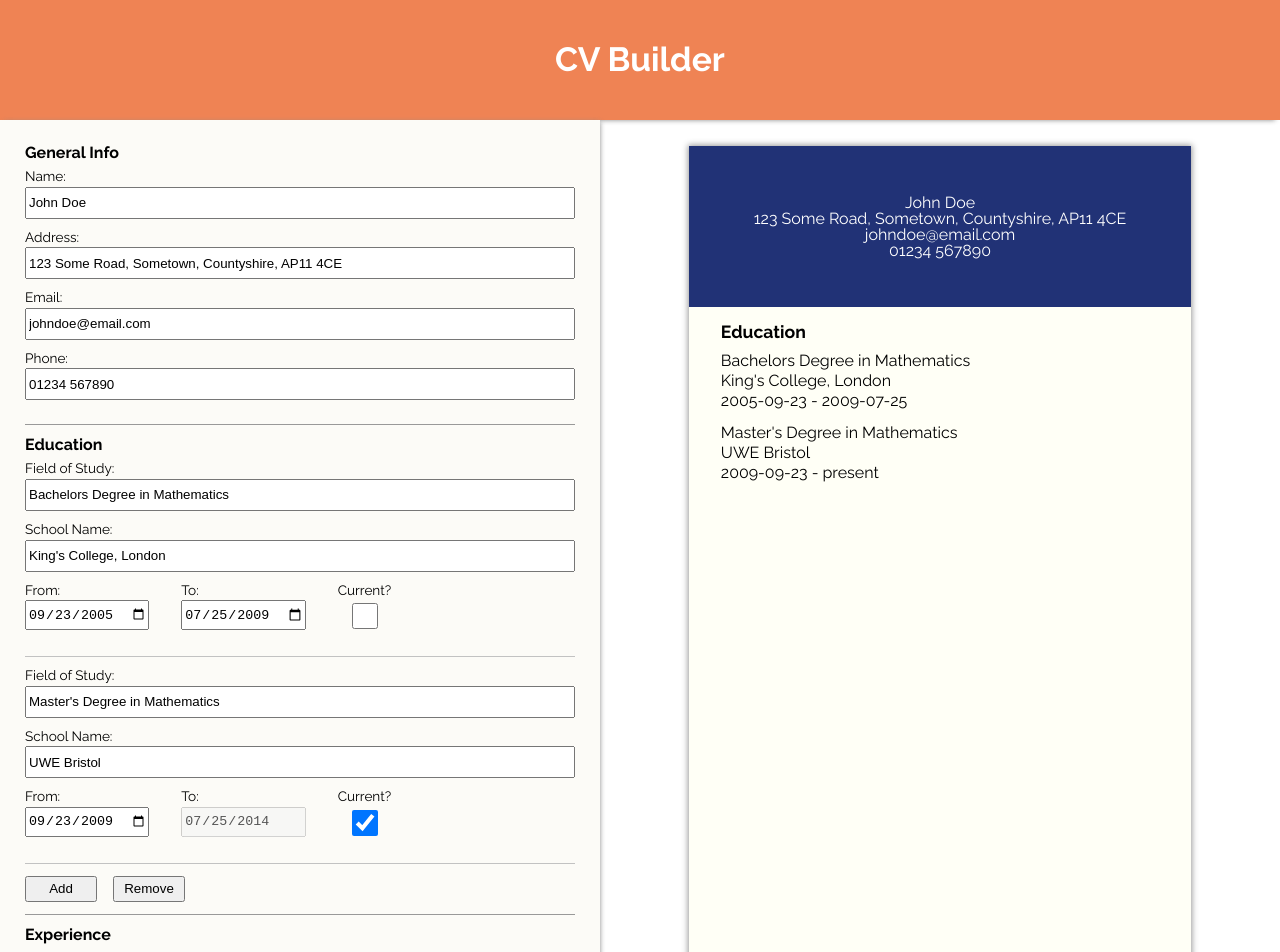
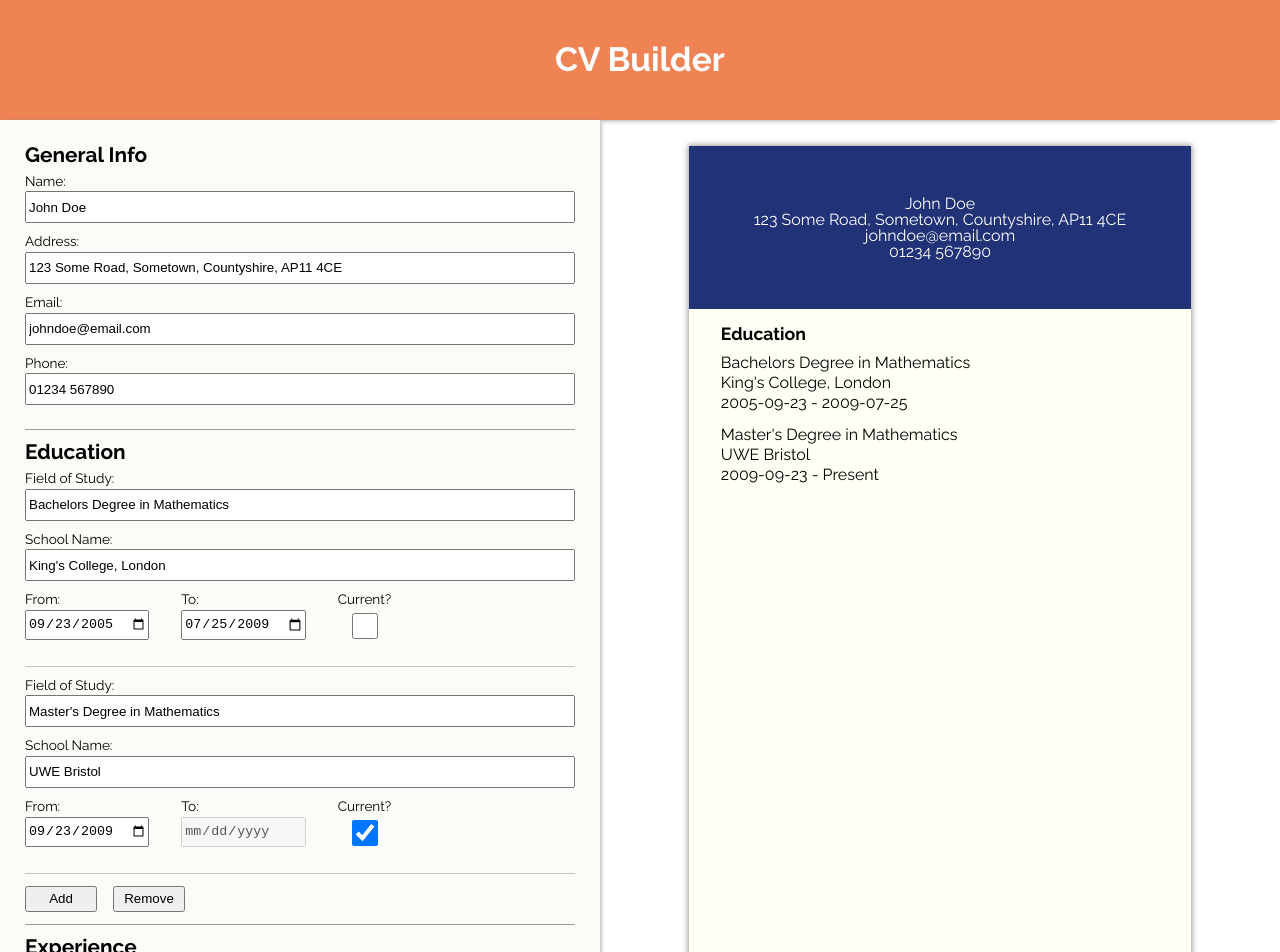
Before and after one commit to mikeplant/cv-builder, a React (Vite) app: page / in a window 1280 px wide. Shown: the top 952 px of the page. Built offline with nearby package versions, Linux system fonts and the light colour scheme.

Commit message:
Move demo data to seperate class, fix education date display bug, update Experience funcs to match Education

```diff
--- a/src/App.jsx
+++ b/src/App.jsx
@@ -1,35 +1,14 @@
 import "./App.css";
+import demoData from "./demoData";
 import Header from "./components/Header";
 import FormSection from "./components/FormSection";
 import ViewSection from "./components/ViewSection";
 import { useState } from "react";
-import { v4 as uuidv4 } from "uuid";
 
 function App() {
-  const [generalInfo, setGeneralInfo] = useState({
-    name: "John Doe",
-    address: "123 Some Road, Sometown, Countyshire, AP11 4CE",
-    email: "johndoe@email.com",
-    phone: "01234 567890",
-  });
-  const [education, setEducation] = useState([
-    {
-      id: uuidv4(),
-      study: "Bachelors Degree in Mathematics",
-      school: "King's College, London",
-      startDate: "2005-09-23",
-      endDate: "2009-07-25",
-      isCurrent: false,
-    },
-    {
-      id: uuidv4(),
-      study: "Master's Degree in Mathematics",
-      school: "UWE Bristol",
-      startDate: "2009-09-23",
-      endDate: "2014-07-25",
-      isCurrent: true,
-    },
-  ]);
+  const [generalInfo, setGeneralInfo] = useState(demoData.generalInfo);
+  const [education, setEducation] = useState(demoData.education);
+  const [experience, setExperience] = useState(demoData.experience);
 
   // General Info Updaters
 
@@ -117,6 +96,21 @@ function App() {
     educationStart: (e, id) => updateStartEducation(e, id),
     educationEnd: (e, id) => updateEndEducation(e, id),
     educationIsCurrent: (e, id) => updateIsCurrentEducation(e, id),
+    removeExperience: (e) => {
+      e.preventDefault();
+      const updatedArr = experience.slice(0, -1);
+      setExperience(updatedArr);
+    },
+    addExperience: (newExperience) => {
+      const updatedArr = [...experience, newExperience];
+      setExperience(updatedArr);
+    },
+    title: (e, id) => {
+      const updatedArr = [...experience];
+      const obj = getObjById(updatedArr, id);
+      obj.title = e.target.value;
+      setExperience(updatedArr);
+    },
   };
 
   return (
@@ -125,6 +119,7 @@ function App() {
       <FormSection
         generalInfo={generalInfo}
         education={education}
+        experience={experience}
         onChange={generalInfoFuncs}
       />
       <ViewSection generalInfo={generalInfo} education={education} />
--- a/src/components/Experience.jsx
+++ b/src/components/Experience.jsx
@@ -1,45 +1,34 @@
-import { useState } from "react";
 import { v4 as uuidv4 } from "uuid";
 import ExperienceSection from "./ExperienceSection";
 import "../styles/Experience.css";
 
-function Experience() {
-  const [sections, setSections] = useState([
-    <ExperienceSection key={uuidv4()} />,
-  ]);
-
-  function addExperience(e) {
-    e.preventDefault();
-
-    const updatedSectionsArr = [
-      ...sections,
-      <ExperienceSection
-        key={uuidv4()}
-        onRemove={(e) => removeExperience(e)}
-      />,
-    ];
-    setSections(updatedSectionsArr);
-  }
-
-  function removeExperience(e) {
-    e.preventDefault();
-
-    const updatedSectionsArr = sections.slice(0, -1);
-
-    setSections(updatedSectionsArr);
+function Experience({ experience, onChange }) {
+  function addSection(e) {
+    e.preventDefault(e);
+    const newExperience = {
+      id: uuidv4(),
+      title: "",
+      company: "",
+      startDate: "",
+      endDate: "",
+      isCurrent: "",
+    };
+    onChange.addExperience(newExperience);
   }
 
   return (
     <div className="education-form-section">
       <legend>Experience</legend>
-      {sections.map((section) => section)}
+      {experience.map((exp) => (
+        <ExperienceSection key={exp.id} exp={exp} onChange={onChange} />
+      ))}
 
       <div className="education-btn-container">
-        <button className="add-education-btn" onClick={(e) => addExperience(e)}>
+        <button className="add-education-btn" onClick={(e) => addSection(e)}>
           Add
         </button>
-        {sections.length > 0 ? (
-          <button className="remove-btn" onClick={(e) => removeExperience(e)}>
+        {experience.length > 0 ? (
+          <button className="remove-btn" onClick={onChange.removeExperience}>
             Remove
           </button>
         ) : (
--- a/src/components/Form.jsx
+++ b/src/components/Form.jsx
@@ -2,12 +2,12 @@ import Education from "./Education";
 import GeneralInfo from "./GeneralInfo";
 import Experience from "./Experience";
 
-function Form({ generalInfo, education, onChange }) {
+function Form({ generalInfo, education, experience, onChange }) {
   return (
     <form className="form">
       <GeneralInfo generalInfo={generalInfo} onChange={onChange} />
       <Education education={education} onChange={onChange} />
-      <Experience />
+      <Experience experience={experience} onChange={onChange} />
     </form>
   );
 }
--- a/src/components/FormSection.jsx
+++ b/src/components/FormSection.jsx
@@ -1,11 +1,12 @@
 import Form from "./Form";
 
-function FormSection({ generalInfo, education, onChange }) {
+function FormSection({ generalInfo, education, experience, onChange }) {
   return (
     <section className="form-section">
       <Form
         generalInfo={generalInfo}
         education={education}
+        experience={experience}
         onChange={onChange}
       />
     </section>
--- a/src/components/preview/EducationSectionPreview.jsx
+++ b/src/components/preview/EducationSectionPreview.jsx
@@ -1,14 +1,19 @@
 function EducationSectionPreview({ education }) {
+  function getEndDate() {
+    if (education.endDate || education.isCurrent) {
+      return " - " + (education.isCurrent ? "Present" : education.endDate);
+    }
+  }
+
   return (
     <div className="education-section-preview">
       <p>{education.study}</p>
       <p>{education.school}</p>
-
-      <p>{`${education.startDate} - ${
-        education.isCurrent ? "present" : education.endDate
-      }`}</p>
+      <p>
+        {education.startDate}
+        {getEndDate()}
+      </p>
     </div>
   );
 }
-
 export default EducationSectionPreview;
--- /dev/null
+++ b/src/demoData.js
@@ -0,0 +1,40 @@
+import { v4 as uuidv4 } from "uuid";
+
+const demoData = {
+  generalInfo: {
+    name: "John Doe",
+    address: "123 Some Road, Sometown, Countyshire, AP11 4CE",
+    email: "johndoe@email.com",
+    phone: "01234 567890",
+  },
+  education: [
+    {
+      id: uuidv4(),
+      study: "Bachelors Degree in Mathematics",
+      school: "King's College, London",
+      startDate: "2005-09-23",
+      endDate: "2009-07-25",
+      isCurrent: false,
+    },
+    {
+      id: uuidv4(),
+      study: "Master's Degree in Mathematics",
+      school: "UWE Bristol",
+      startDate: "2009-09-23",
+      endDate: "",
+      isCurrent: true,
+    },
+  ],
+  experience: [
+    {
+      id: uuidv4(),
+      title: "Maths Professor",
+      company: "Oxford University",
+      startDate: "2014-07-25",
+      endDate: "",
+      isCurrent: true,
+    },
+  ],
+};
+
+export default demoData;
--- a/src/index.css
+++ b/src/index.css
@@ -69,6 +69,7 @@ header {
 .form legend {
   padding-bottom: 9px;
   font-weight: 700;
+  font-size: 1.3rem;
 }
 
 .form label {
```
